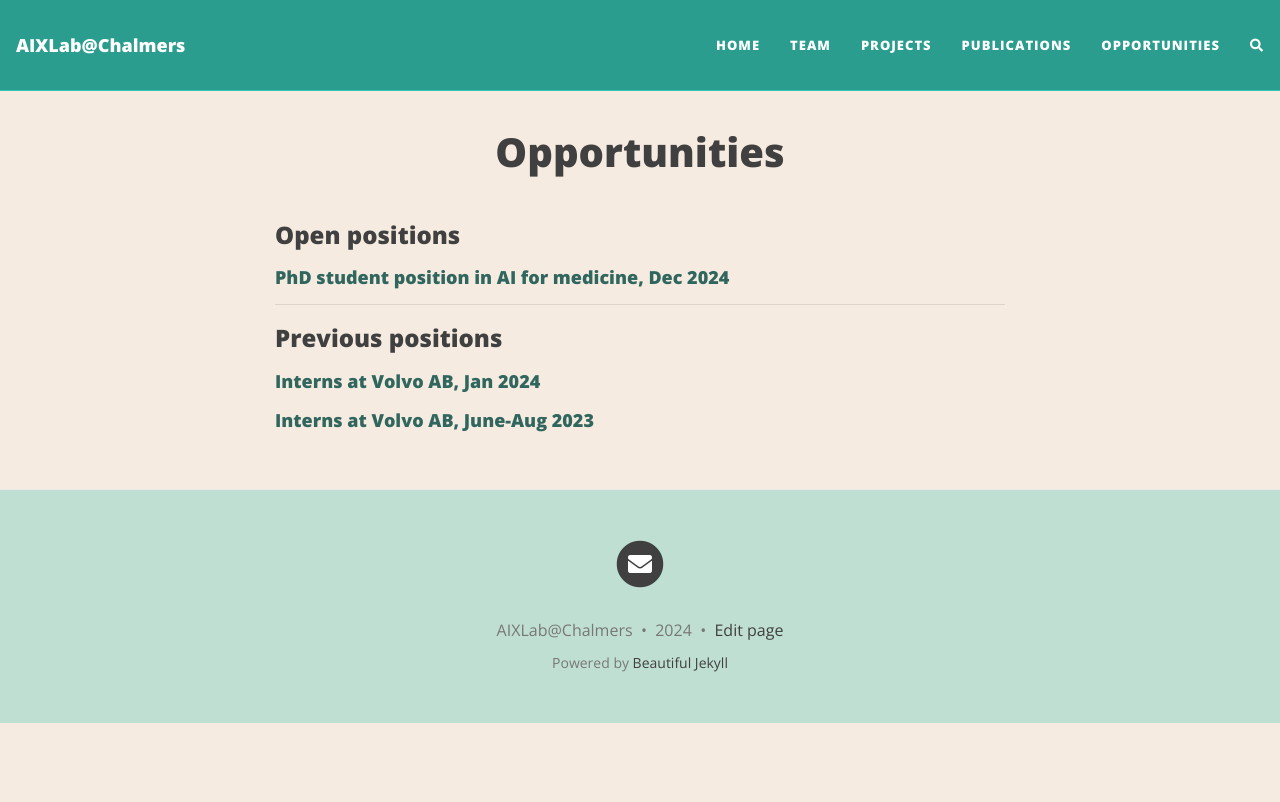
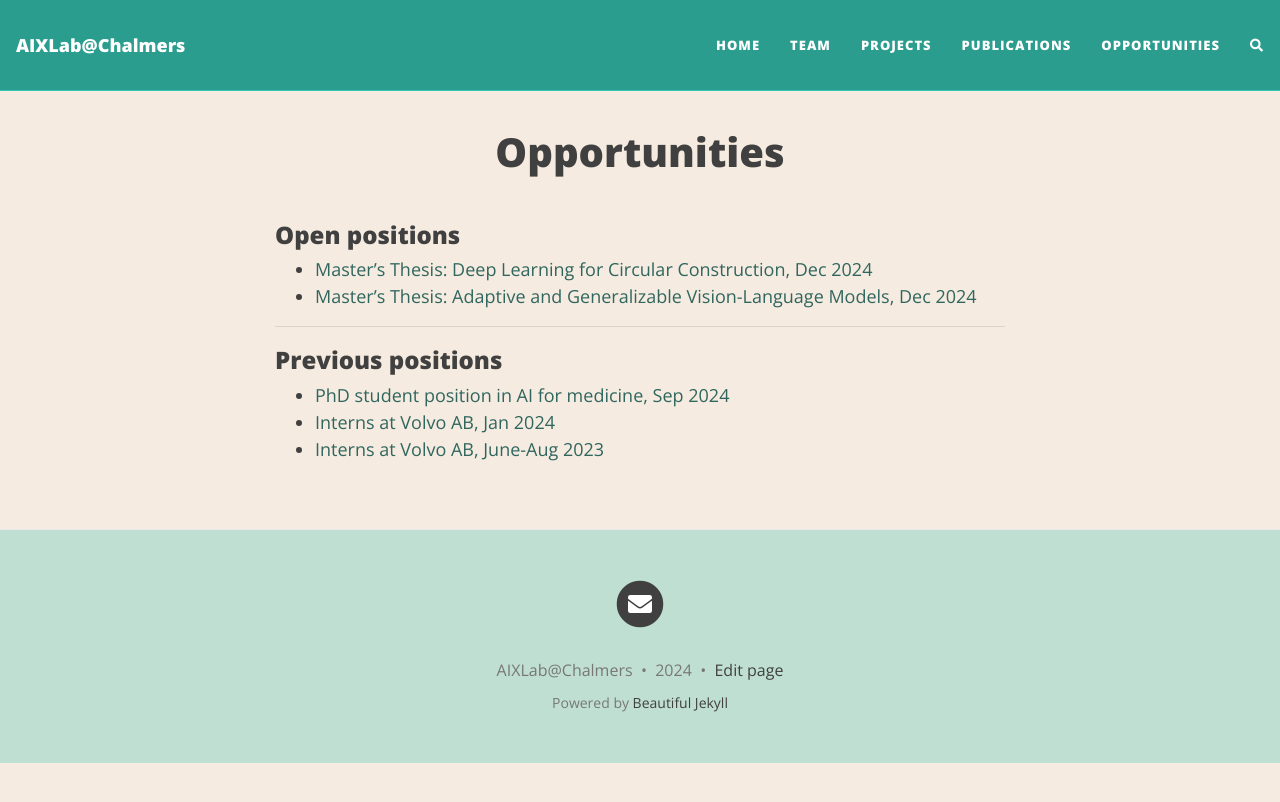
Before and after one commit to usableai/usableai.github.io, a Jekyll site: the page built from opportunities.md, in a window 1280 px wide. Shown: the top 802 px of the page. Built offline with Jekyll 4.4.1, drawn with Linux system fonts in a browser that asks for light colours; nearby versions of some CDN libraries; comment, search, counter and statistics services are not loaded.

Commit message:
Add Master's Thesis

```diff
--- a/opportunities.md
+++ b/opportunities.md
@@ -5,11 +5,13 @@ subtitle:
 ---
 
 ### Open positions
-#### [PhD student position in AI for medicine, Dec 2024](/opportunities/2024-08-chalmers)
++ [Master's Thesis: Deep Learning for Circular Construction, Dec 2024](https://annonsportal.chalmers.se/CareerServices/en/Ads/Details/2830)
++ [Master's Thesis: Adaptive and Generalizable Vision-Language Models, Dec 2024](https://annonsportal.chalmers.se/CareerServices/en/Ads/Details/2855)
+
 
 
 ---
 ### Previous positions
-
-#### [Interns at Volvo AB, Jan 2024](/opportunities/2023-10-volvo)
-#### [Interns at Volvo AB, June-Aug 2023](/opportunities/2023-02-volvo)
++ [PhD student position in AI for medicine, Sep 2024](/opportunities/2024-08-chalmers)
++ [Interns at Volvo AB, Jan 2024](/opportunities/2023-10-volvo)
++ [Interns at Volvo AB, June-Aug 2023](/opportunities/2023-02-volvo)
```
